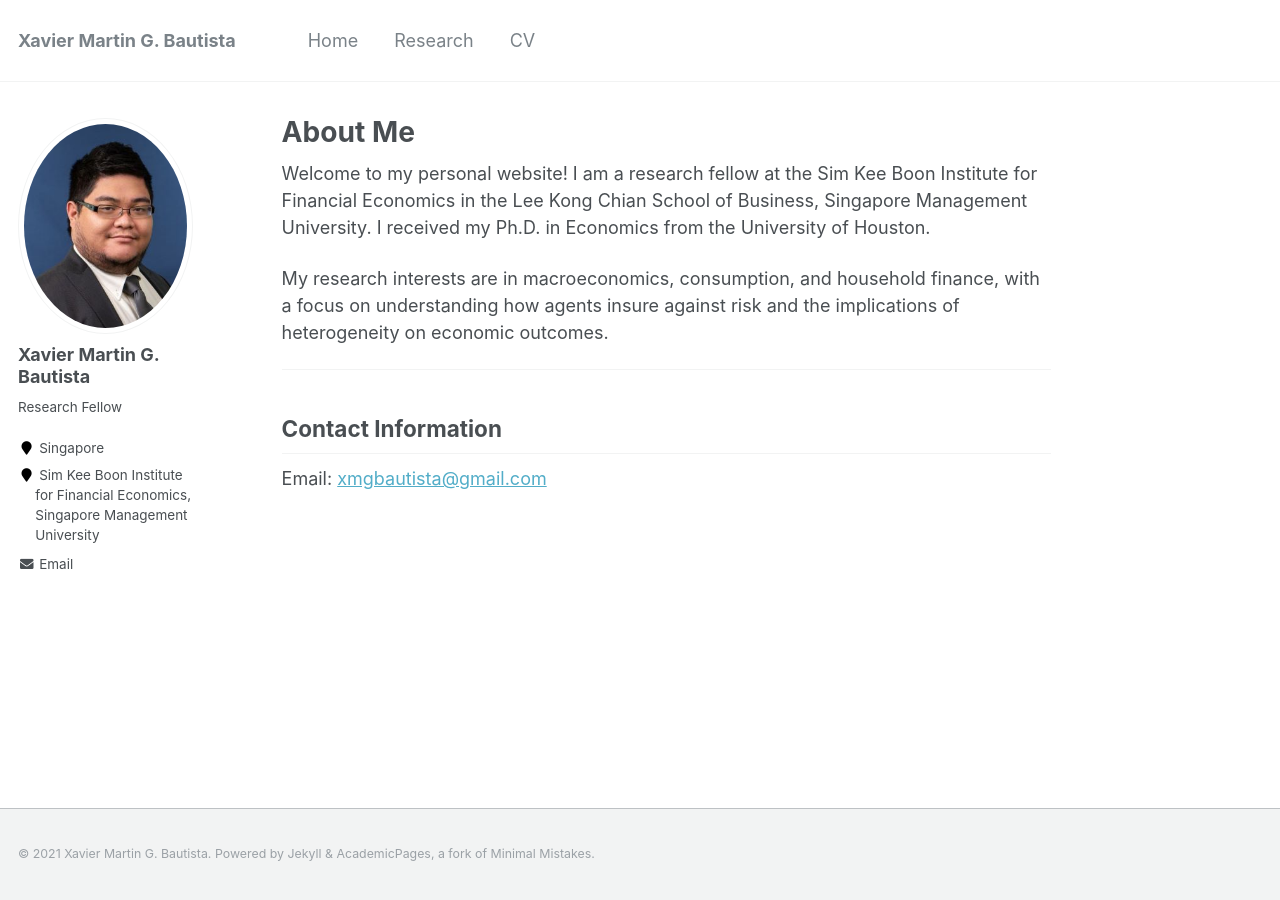
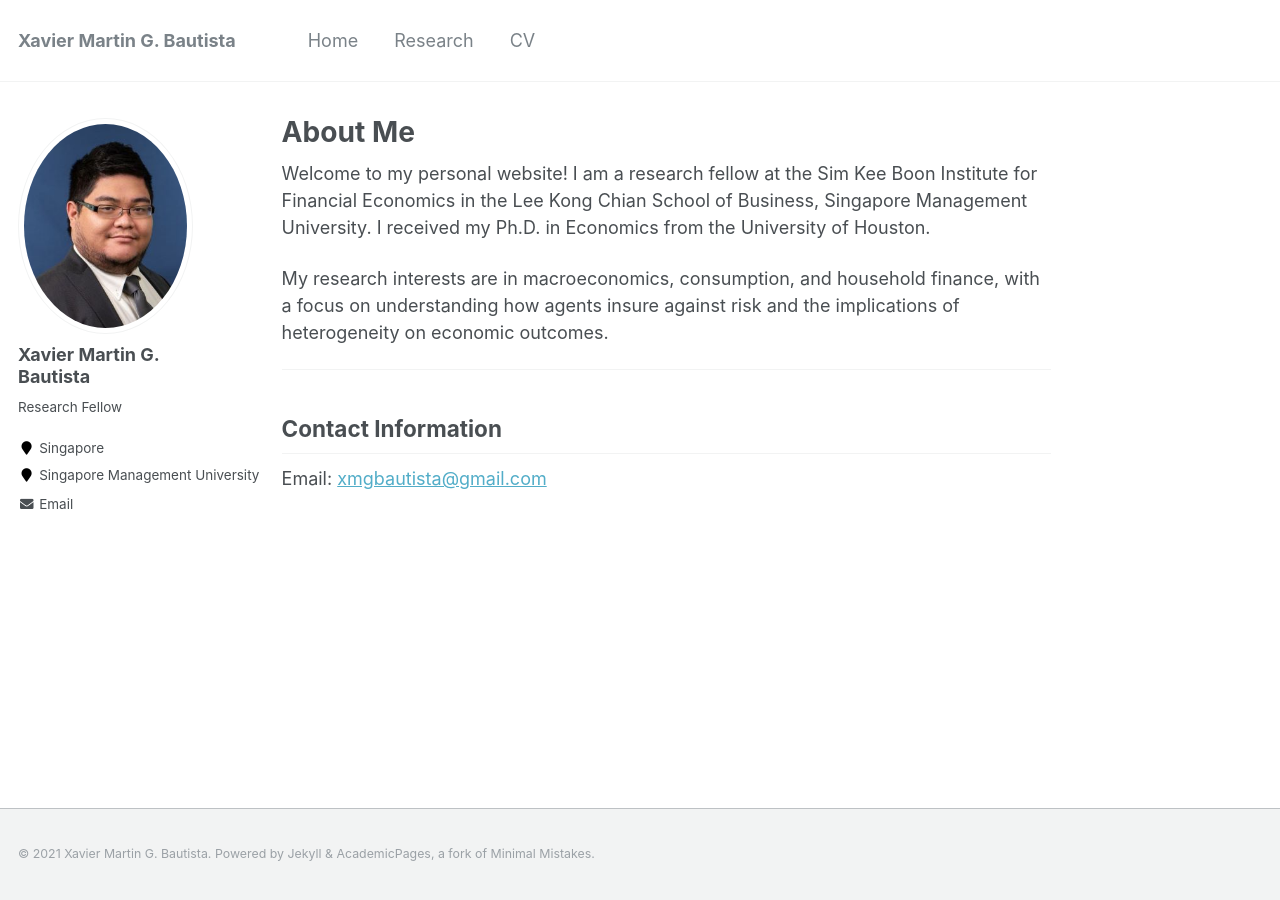
Before and after one commit to xmgbautista/xmgbautista.github.io, a Jekyll site: the page built from _pages/about.md, in a window 1280 px wide. Built offline with Jekyll 4.4.1, drawn with Linux system fonts in a browser that asks for light colours.

Commit message:
Update _config.yml

```diff
--- a/_config.yml
+++ b/_config.yml
@@ -84,7 +84,7 @@ author:
   avatar           : "avatar/uh_headshot_small.jpg"
   bio              : "Research Fellow"
   location         : "Singapore"
-  employer         : "Sim Kee Boon Institute <br> &emsp; for Financial Economics, <br> &emsp; Singapore Management <br> &emsp; University"
+  employer         : "Singapore Management University"
   pubmed           :
   googlescholar    :
   email            : "xmgbautista@gmail.com"
```
